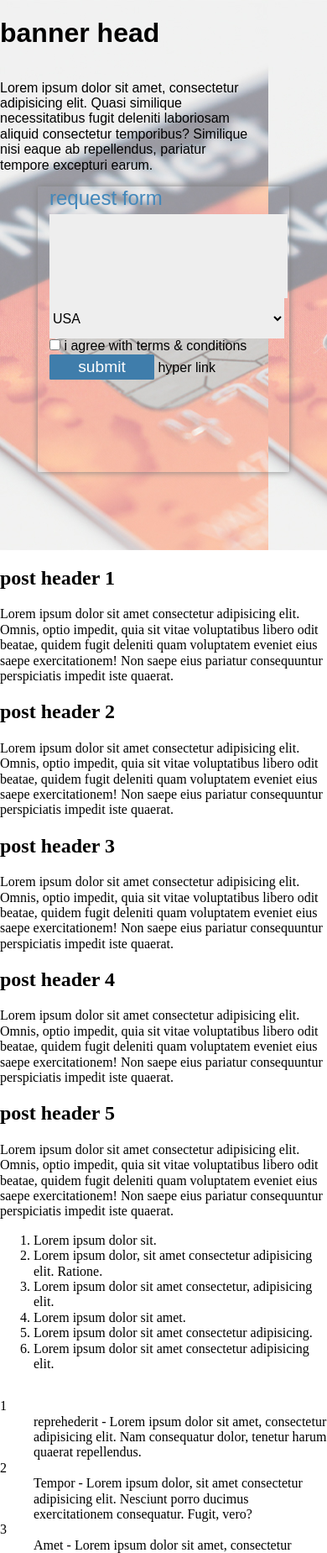
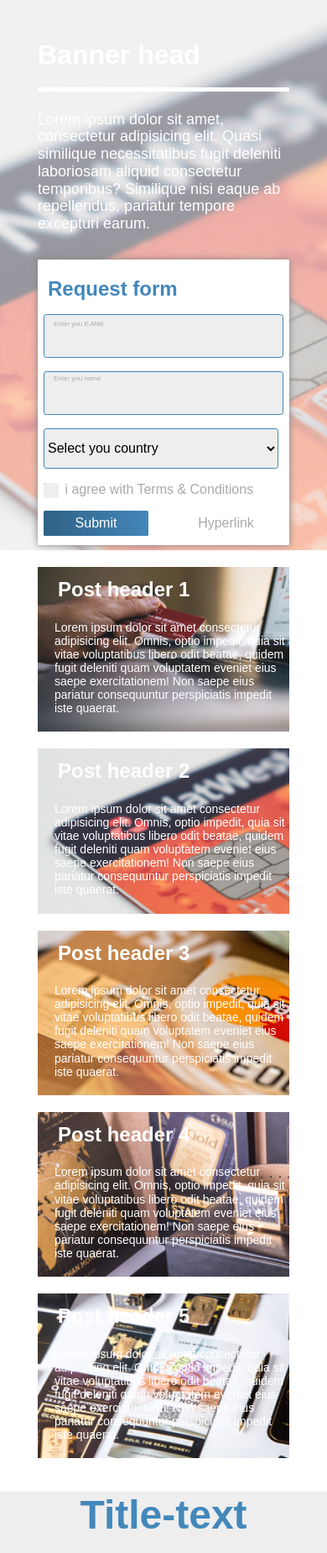
Before and after one commit to Vlad-K-Dev/TestTask, a website: page src/index.html in a window 390 px wide. Shown: the top 1849 px of the page at 84% size. Drawn offline with Linux system fonts and the light colour scheme; files whose address does not match are found by name.

Commit message:
Added mobile styles for header, form, cards

```diff
--- a/src/index.html
+++ b/src/index.html
@@ -3,65 +3,75 @@
 <head>
     <meta name="viewport" content="initial-scale=1, minimum-scale=1, width=device-width">
     <link rel="stylesheet" href="styles/normolize.css">
-    <link rel="stylesheet" href="build/styles/index.css">
+    <link rel="stylesheet" href="styles/index.css">
     <meta charset="UTF-8">
     <title>Title</title>
 </head>
 <body>
 <div class="wrapper">
     <header class="head">
-        <h1 class="head__title" id="js-head_title">banner head</h1>
+        <h1 class="head__title" id="js-head_title">Banner head</h1>
         <p class="head__text">Lorem ipsum dolor sit amet, consectetur adipisicing elit. Quasi similique necessitatibus fugit deleniti laboriosam aliquid consectetur temporibus? Similique nisi eaque ab repellendus, pariatur tempore excepturi earum.</p>
         <div class="wrapper__form">
             <form action="" class="form">
                 <fieldset>
-                    <legend>request form</legend>
-                    <input type="text" name="email" value="">
-                    <input type="text" name="name"  value="" >
-                    <select name="select_country" id="" >Select you country
+                    <h2 class="form__title">Request form</h2>
+
+                    <input type="text" id="email" name="email" value="">
+                    <label for="email">Enter you E-Mail</label>
+
+                    <input type="text" id="name" name="name" value="">
+                    <label for="name">Enter you name</label>
+
+                    <select name="select_country" id="" >
+                        <option value=""  name="select_cnt" disabled selected >Select you country</option>
                         <option value="USA">USA</option>
                         <option value="Germani">Germani</option>
                         <option value="England">England</option>
                         <option value="Russia">Russia</option>
                     </select>
-                    <input type="checkbox" name="agree" value="true"> i agree with terms & conditions
-                    <input type="submit" value="submit" name="submit_btn">
-                    <span class="formHyperLink">hyper link</span>
+                    <input type="checkbox" id="checkbox" name="agree" value="true">
+                    <label for="checkbox">i agree with Terms & Conditions</label>
+                    <div class="form_bottomBtn">
+                        <input type="submit" value="submit" name="submit_btn">
+                        <span class="formHyperLink">hyperlink</span>
+                    </div>
                 </fieldset>
             </form>
         </div>
     </header>
     <main>
         <section class="cards">
-            <div class="card">
-                <h2 class="card__title">post header 1</h2>
+            <div class="card-1">
+                <h2 class="card__title">Post header 1</h2>
                 <p class="card__text">Lorem ipsum dolor sit amet consectetur adipisicing elit. Omnis, optio impedit, quia sit vitae voluptatibus libero odit beatae, quidem fugit deleniti quam voluptatem eveniet eius saepe exercitationem! Non saepe eius pariatur consequuntur perspiciatis impedit iste quaerat.</p>
             </div>
-            <div class="card">
-                <h2 class="card__title">post header 2</h2>
+            <div class="card-2">
+                <h2 class="card__title">Post header 2</h2>
                 <p class="card__text">Lorem ipsum dolor sit amet consectetur adipisicing elit. Omnis, optio impedit, quia sit vitae voluptatibus libero odit beatae, quidem fugit deleniti quam voluptatem eveniet eius saepe exercitationem! Non saepe eius pariatur consequuntur perspiciatis impedit iste quaerat.</p>
             </div>
-            <div class="card">
-                <h2 class="card__title">post header 3</h2>
+            <div class="card-3">
+                <h2 class="card__title">Post header 3</h2>
                 <p class="card__text">Lorem ipsum dolor sit amet consectetur adipisicing elit. Omnis, optio impedit, quia sit vitae voluptatibus libero odit beatae, quidem fugit deleniti quam voluptatem eveniet eius saepe exercitationem! Non saepe eius pariatur consequuntur perspiciatis impedit iste quaerat.</p>
             </div>
-            <div class="card">
-                <h2 class="card__title">post header 4</h2>
+            <div class="card-4">
+                <h2 class="card__title">Post header 4</h2>
                 <p class="card__text">Lorem ipsum dolor sit amet consectetur adipisicing elit. Omnis, optio impedit, quia sit vitae voluptatibus libero odit beatae, quidem fugit deleniti quam voluptatem eveniet eius saepe exercitationem! Non saepe eius pariatur consequuntur perspiciatis impedit iste quaerat.</p>
             </div>
-            <div class="card">
-                <h2 class="card__title">post header 5</h2>
+            <div class="card-5">
+                <h2 class="card__title">Post header 5</h2>
                 <p class="card__text">Lorem ipsum dolor sit amet consectetur adipisicing elit. Omnis, optio impedit, quia sit vitae voluptatibus libero odit beatae, quidem fugit deleniti quam voluptatem eveniet eius saepe exercitationem! Non saepe eius pariatur consequuntur perspiciatis impedit iste quaerat.</p>
             </div>
         </section>
         <section class="promo-block">
+            <h2 class="promo-block__title">Title-text</h2>
             <ol class="promo-block__menu">
-                <li class="promo-block__list">Lorem ipsum dolor sit.</li>
-                <li class="promo-block__list">Lorem ipsum dolor, sit amet consectetur adipisicing elit. Ratione.</li>
-                <li class="promo-block__list">Lorem ipsum dolor sit amet consectetur, adipisicing elit.</li>
-                <li class="promo-block__list">Lorem ipsum dolor sit amet.</li>
-                <li class="promo-block__list">Lorem ipsum dolor sit amet consectetur adipisicing.</li>
-                <li class="promo-block__list">Lorem ipsum dolor sit amet consectetur adipisicing elit.</li>
+                <li class="promo-block__list">Duis aute irure dolor in <br><br>reprehenderit<sup>1</sup> in voluptate velit </li>
+                <li class="promo-block__list">Ullamco laboris nisi ut aliquip ex ea commodo consequat.</li>
+                <li class="promo-block__list">Ut enim ad minim veniam, quis nostrud exercitation</li>
+                <li class="promo-block__list">Et dolore magna aliqua.</li>
+                <li class="promo-block__list">Sed do eiusmod tempor<sup>2</sup> incididunt ut labore</li>
+                <li class="promo-block__list">Lorem ipsum dolor sit amet<sup>3</sup> , consectetur adipisicing elit.</li>
             </ol>
         </section>
     </main>
--- a/src/styles/style.scss
+++ b/src/styles/style.scss
@@ -1,29 +1,53 @@
 $font: Arial, Regular;
 $text_color: #4287ba;
 $form_inputs: #eeeeee;
+$description: #aaa;
+$color_fish_text: #fff;
 $head_element_width: 18.75rem;
 
   @media (max-width: 599px) {
     .wrapper{
       display: flex;
       flex-direction: column;
+      font-family: $font;
+    }
 
-    }
+
     header{
+      position: relative;
       font-family: $font;
       height: 40.9375rem;
       width: 100%;
-      background-image: url("images/header_bg.jpg");
+      background-image: url("../images/header_bg.jpg");
+
+      background-position: center center;
+      background-repeat: no-repeat;
+      background-size: cover;
       display: flex;
       flex-flow: column;
-    }
+      align-items: center;
+
           .head__title{
             width: $head_element_width;
+            margin: 2.9375rem 0 0 0;
+            font-size: 2rem;
+            color: $color_fish_text;
+          }
 
+          .head__title::before{
+            content: "";
+            position: absolute;
+            top: 6.5rem;
+            width: $head_element_width;
+            height: 0.3125rem;
+            background: $color_fish_text;
           }
 
           .head__text{
+            margin: 3rem 0 2rem 0 ;
+            font-size: 1.125rem;
             width: $head_element_width;
+            color: $color_fish_text;
           }
 
           .wrapper__form{
@@ -31,39 +55,187 @@ $head_element_width: 18.75rem;
             flex-flow: row wrap;
             justify-content: center;
           }
-
+    }
         form{
+          display: flex;
+          flex-flow: row wrap;
+          justify-content: center;
           width: $head_element_width;
           height:21.25rem;
           border-radius: .1rem;
           box-shadow: 0px 0px 8px 0px grey;
-
+          background: #fff;
             fieldset{
-              border:none
+              border:none;
+              position: relative;
             }
 
-            legend{
+          .form__title{
               color: $text_color;
               font-size: 1.5rem;
+              margin: 1rem  0 1rem 0.3125rem;
             }
 
             input[name="name"],input[name="email"], select[name="select_country"]{
+              outline: none;
               width: 17.5rem;
               height: 3rem;
-              border: none;
+              border: 1px solid $text_color;
+              border-radius: .2rem;
               background-color: $form_inputs;
+              margin-bottom: 16px;
+              position: relative;
             }
 
+            label[for="email"],  label[for="name"] {
+              display: block;
+              position: absolute;
+              font-size: 0.5rem;
+              left: 1.5rem;
+              top: 4.5rem;
+              color: #aaa;
+            }
+
+            label[for="name"]{
+              left: 1.5rem;
+              top: 8.6rem;
+            }
+
+            option[name="select_cnt"] {
+              color: $description;
+            }
+
+            input[type="checkbox"]{
+              position: relative;
+              color: $description
+            }
+
+            input[type="checkbox"]:before{
+              content: "";
+              display: inline-block;
+              width: 18px;
+              height: 18px;
+              position: absolute;
+              left: 0;
+              border-radius: .2rem;
+              background: $form_inputs;
+            }
+
+              label[for="checkbox"]{
+                color: $description;
+                text-align: center;
+                padding: 0 0 0 .5rem;
+              }
+
+            .form_bottomBtn{
+              width: 17.5rem;
+              display: flex;
+              flex-flow: row;
+              justify-content: space-between;
+              align-items: baseline;
+
                 input[name="submit_btn"]{
+                  margin-top: 16px;
                   width: 7.8125rem;
                   height: 1.875rem;
-              font-size: 1.2rem;
+                  font-size: 16px;
                   border: none;
                   border-radius: .1rem;
                   color: #fff;
-              background-color: #3f7dab;
+                  background: linear-gradient(to right, #306287, #4386b9);
+                  text-transform: capitalize;
+                }
+
+                .formHyperLink{
+                  color: $description;
+                  text-transform: capitalize;
+                  width: 7.8125rem;
+                  text-align: center;
                 }
             }
+        }
+
+    //_________________End header styles________________//
+
+    //_________________Cards___________________________//
+        .cards{
+          display: flex;
+          flex-direction: column;
+          align-items: center;
+          font-family: $font;
+
+        }
+        @each $index, $card_bg in (1,card1),
+                (2,card2),
+                (3,card3),
+                (4,card4),
+                (5,card5){
+          .card-#{$index}{
+            margin: 1.25rem 0 0 0;
+            height: auto;
+            width: $head_element_width;
+            background-image: url('../images/#{$card_bg}.jpg');
+            background-blend-mode: screen, difference, lighten;
+            background-repeat: no-repeat;
+            background-size: cover;
+          }
+
+          .card__title{
+            font-size: 1.5rem;
+            margin: 0.8125rem 0 0 1.5rem;
+            color: white;
+          }
+
+          .card__text{
+            margin: 1.4375rem 0 1.25rem 1.25rem;
+            color: white;
+            font-size: 0.875rem;
+          }
+        }
+    //_______________End card style________________//
+
+
+    //_______________Promo block styles___________//
+
+        .promo-block{
+          background: $form_inputs;
+        }
+
+        .promo-block__title{
+            font-size: 3rem;
+            color: #4488bb;
+            text-align: center;
+
+        }
+
+        .promo-block > ol > li {
+          margin: 16px 0 0 0;
+          align-items: stretch;
+          width: 14.375rem;
+          list-style: none;
+        }
+    ol{
+      counter-reset: myCounter;
+      padding: 0;
+    }
+
+    li:before {
+      counter-increment: myCounter;
+      content:counter(myCounter);
+      color: white;
+      background: #2980B9;
+      display: inline-block;
+      text-align: center;
+      margin: 5px 10px;
+      //line-height: 40px;
+      width: 1.875rem;
+      height: 1.875rem;
+      border-radius: 50%;
+      vertical-align: baseline;
+    }
+
+
+
     }
 
 
```
Also changed, not shown: src/build/styles/index.css (deleted), src/images/card1.jpg (added), src/images/card2.jpg (added), src/images/card3.jpg (added), src/images/card4.jpg (added), src/images/card5.jpg (added), src/styles/index.css (added), 2 other files. Lines whose indentation alone changed are shown as unchanged.
